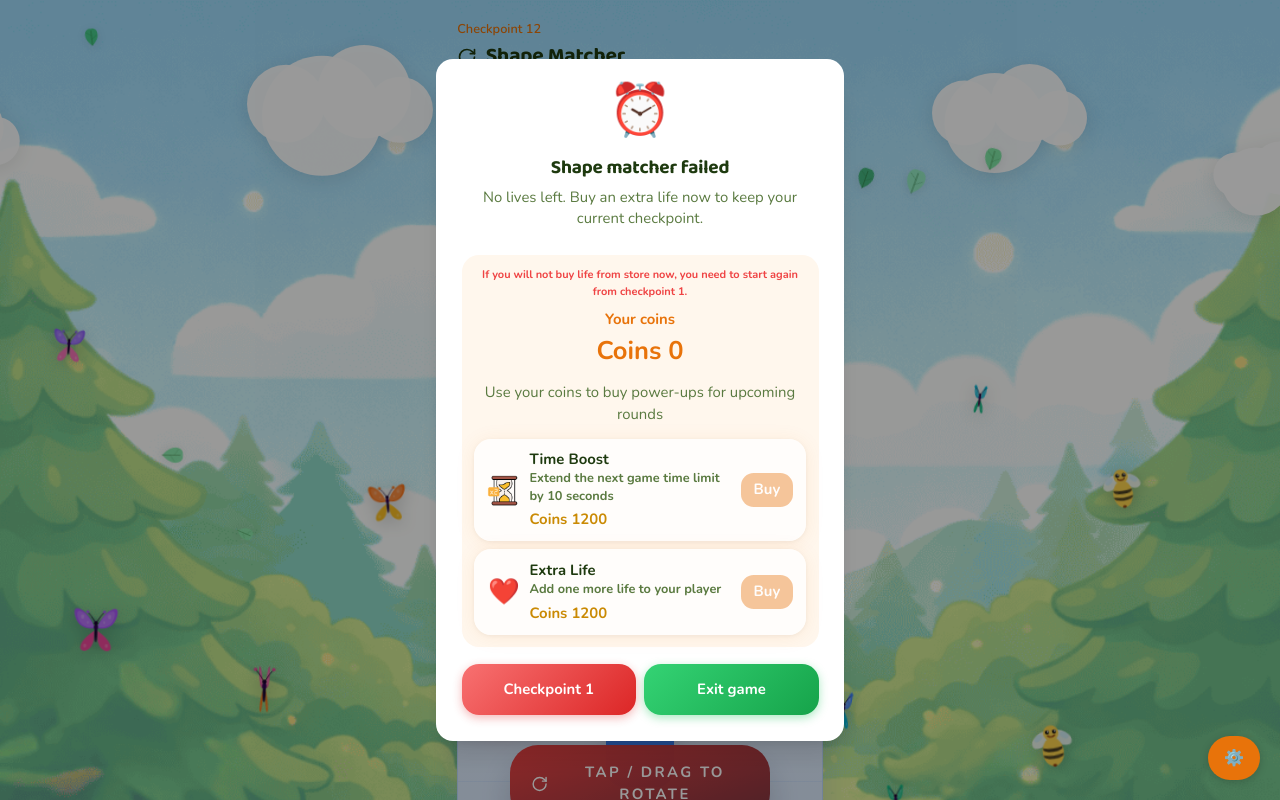
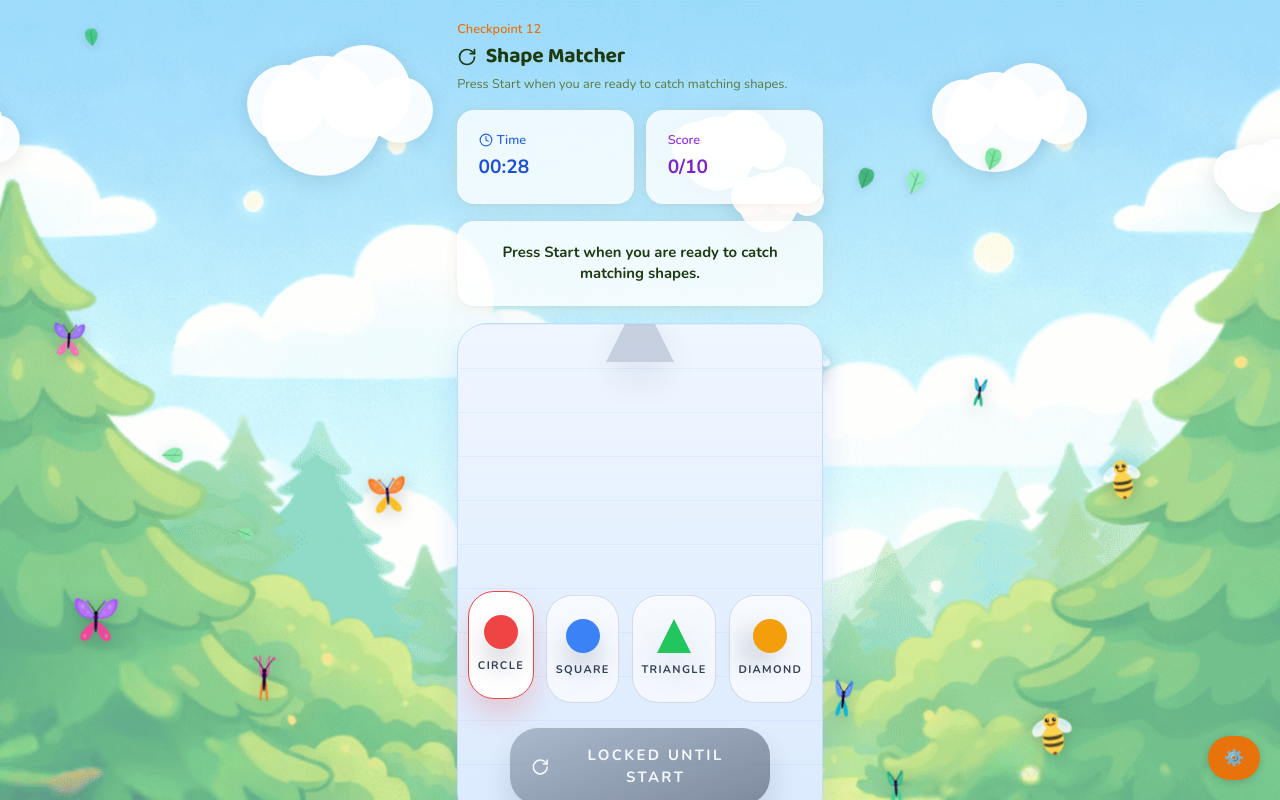
Before and after one commit to trungnguyen1221999/QR-Code-Game, a React (Vite) app in the folder frontend/: page /shape-matcher in a window 1280 px wide. Shown: the top 800 px of the page. Built offline with nearby package versions, Linux system fonts and the light colour scheme.

Commit message:
Add "Start" button in ShapeMatcherDrop game

```diff
--- a/frontend/src/pages/ShapeMatcherDropGame.jsx
+++ b/frontend/src/pages/ShapeMatcherDropGame.jsx
@@ -101,8 +101,9 @@ export default function ShapeMatcherDropGame() {
   );
   const [score, setScore] = useState(0);
   const [lives, setLives] = useState(progress.life ?? 0);
-  const [feedback, setFeedback] = useState('Falling shapes are coming. Tap the catcher to rotate it.');
+  const [feedback, setFeedback] = useState('Press Start when you are ready to catch matching shapes.');
   const [busy, setBusy] = useState(false);
+  const [hasStarted, setHasStarted] = useState(false);
   const [showWin, setShowWin] = useState(false);
   const [showLose, setShowLose] = useState(false);
   const [showBackConfirm, setShowBackConfirm] = useState(false);
@@ -131,7 +132,7 @@ export default function ShapeMatcherDropGame() {
   }, [containerShape]);
 
   useEffect(() => {
-    if (showWin || showLose || showBackConfirm) return;
+    if (!hasStarted || showWin || showLose || showBackConfirm) return;
 
     if (timeLeft <= 0) {
       void handleTimeoutLoss();
@@ -143,17 +144,17 @@ export default function ShapeMatcherDropGame() {
     }, 1000);
 
     return () => clearInterval(timer);
-  }, [showBackConfirm, showLose, showWin, timeLeft]);
+  }, [showBackConfirm, showLose, showWin, timeLeft, hasStarted]);
 
   useEffect(() => {
-    if (score >= goal) {
+    if (hasStarted && score >= goal) {
       outcomeLockedRef.current = true;
       setShowWin(true);
     }
-  }, [goal, score]);
+  }, [goal, score, hasStarted]);
 
   useEffect(() => {
-    if (showWin || showLose || showBackConfirm || busy) return undefined;
+    if (!hasStarted || showWin || showLose || showBackConfirm || busy) return undefined;
 
     const step = 100 / ((fallDuration * 1000) / 60);
     const interval = setInterval(() => {
@@ -169,10 +170,10 @@ export default function ShapeMatcherDropGame() {
     }, 60);
 
     return () => clearInterval(interval);
-  }, [busy, fallDuration, fallingShapeSpawn, showBackConfirm, showLose, showWin]);
+  }, [busy, fallDuration, fallingShapeSpawn, showBackConfirm, showLose, showWin, hasStarted]);
 
   const rotateContainer = (direction = 1) => {
-    if (busy || showWin || showLose) return;
+    if (!hasStarted || busy || showWin || showLose) return;
     setContainerIndex((value) => (value + direction + SHAPES.length) % SHAPES.length);
   };
 
@@ -246,10 +247,11 @@ export default function ShapeMatcherDropGame() {
 
   const handleRetry = () => {
     outcomeLockedRef.current = false;
+    setHasStarted(false);
     setTimeLeft(getReplayGameTime(timeLimit));
     setScore(0);
     setLives(getPlayerProgress().life ?? 0);
-    setFeedback('Falling shapes are coming. Tap the catcher to rotate it.');
+    setFeedback('Press Start when you are ready to catch matching shapes.');
     setBusy(false);
     setShowWin(false);
     setShowLose(false);
@@ -272,6 +274,10 @@ export default function ShapeMatcherDropGame() {
   };
 
   const handleBackExit = async () => {
+    if (!hasStarted) {
+      navigate('/game');
+      return;
+    }
     setBusy(true);
     const summary = await registerLifeLoss();
 
@@ -327,7 +333,9 @@ export default function ShapeMatcherDropGame() {
             Shape Matcher
           </h2>
           <p className="text-xs mt-1" style={{ color: 'var(--color-subtext)' }}>
-            Rotate the catcher so the falling shape lands in the matching container.
+            {hasStarted
+              ? 'Rotate the catcher so the falling shape lands in the matching container.'
+              : 'Press Start when you are ready to catch matching shapes.'}
           </p>
         </div>
 
@@ -383,9 +391,10 @@ export default function ShapeMatcherDropGame() {
             className="absolute left-1/2 -translate-x-1/2 transition-[top] duration-75 linear z-10"
             style={{
               top: `calc(${Math.min(fallProgress, 82)}% - 30px)`,
+              opacity: hasStarted ? 1 : 0.45,
             }}
           >
-            {renderShape(fallingShape)}
+            {renderShape(hasStarted ? fallingShape : { ...fallingShape, color: '#94A3B8' })}
           </div>
 
           <div className="absolute left-4 right-4 bottom-28 z-20">
@@ -420,9 +429,11 @@ export default function ShapeMatcherDropGame() {
             <button
               type="button"
               onPointerDown={(event) => {
+                if (!hasStarted || busy || showWin || showLose) return;
                 dragStartRef.current = event.clientX;
               }}
               onPointerUp={(event) => {
+                if (!hasStarted || busy || showWin || showLose) return;
                 const start = dragStartRef.current;
                 if (start == null) {
                   rotateContainer(1);
@@ -439,24 +450,36 @@ export default function ShapeMatcherDropGame() {
 
                 rotateContainer(delta > 0 ? 1 : -1);
               }}
-              disabled={busy || showWin || showLose}
+              disabled={!hasStarted || busy || showWin || showLose}
               className="mx-auto flex min-h-[74px] w-full max-w-[260px] items-center justify-center gap-3 rounded-[28px] px-5 py-4 text-white"
               style={{
-                background: `linear-gradient(160deg, ${containerShape.color} 0%, rgba(15,23,42,0.9) 180%)`,
+                background: hasStarted
+                  ? `linear-gradient(160deg, ${containerShape.color} 0%, rgba(15,23,42,0.9) 180%)`
+                  : 'linear-gradient(160deg, #94A3B8 0%, rgba(15,23,42,0.9) 180%)',
                 boxShadow: '0 18px 30px rgba(15,23,42,0.18)',
+                opacity: hasStarted ? 1 : 0.7,
               }}
             >
               <RotateCw size={20} />
               <span className="text-sm font-bold uppercase tracking-[0.16em]">
-                Tap / Drag to Rotate
+                {hasStarted ? 'Tap / Drag to Rotate' : 'Locked Until Start'}
               </span>
             </button>
           </div>
         </div>
 
-        <Button variant="red" onClick={() => setShowBackConfirm(true)} disabled={busy || showWin || showLose}>
-          Back
-        </Button>
+        <div className="grid grid-cols-2 gap-3">
+          <Button variant="red" onClick={() => setShowBackConfirm(true)} disabled={busy || showWin || showLose}>
+            Back
+          </Button>
+          {!hasStarted ? (
+            <Button variant="green" onClick={() => setHasStarted(true)} disabled={busy}>
+              Start
+            </Button>
+          ) : (
+            <div />
+          )}
+        </div>
       </div>
 
       <Popup open={showWin} onClose={() => {}} showClose={false}>
@@ -515,7 +538,9 @@ export default function ShapeMatcherDropGame() {
               Leave this game?
             </h3>
             <p className="text-sm mt-1" style={{ color: 'var(--color-subtext)' }}>
-              {backWillResetToStart
+              {!hasStarted
+                ? 'You have not started this checkpoint yet. Leave without losing a life?'
+                : backWillResetToStart
                 ? 'If you go back now, one life will be lost and you will need to start again from checkpoint 1.'
                 : 'If you go back now, one life will be lost.'}
             </p>
```
